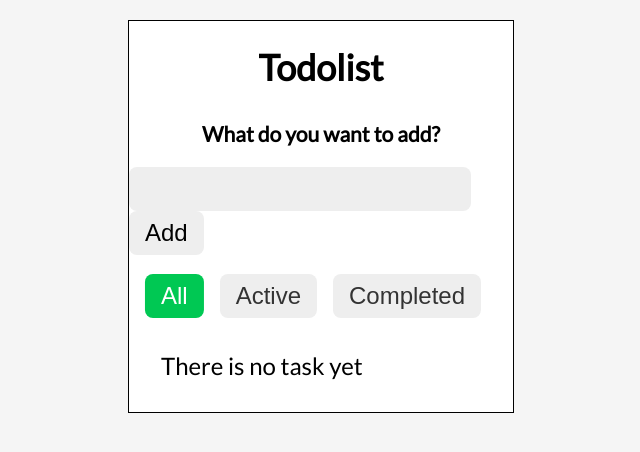
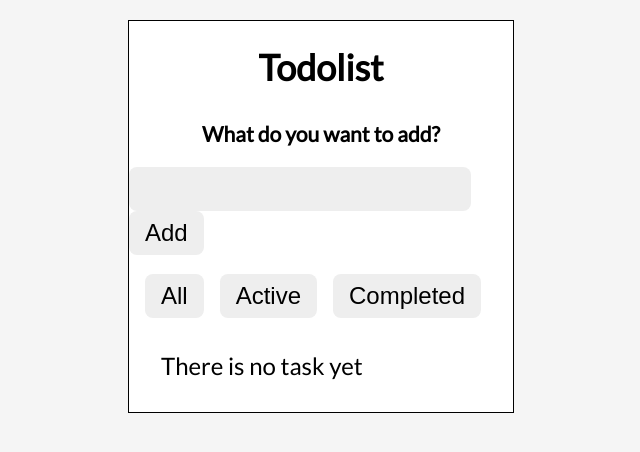
Before and after one commit to Made1ra/my-todolist-app, a React (Vite) app: page / in a window 1280 px wide. Shown: the top 452 px of the page, without its empty margins (319-959 px from the left). Built offline with nearby package versions, Linux system fonts and the light colour scheme.

Commit message:
Extract button into a separate component

```diff
--- /dev/null
+++ b/src/components/Button.tsx
@@ -0,0 +1,46 @@
+import { styled } from 'styled-components';
+
+const StyledButton = styled.button`
+    font-size: 1.5rem;
+    padding: 0.5rem 1rem;
+    border-radius: 0.5rem;
+    border: none;
+    background-color: #eee;
+    margin-right: 1rem;
+
+    &.active-filter {
+        background-color: #00c853;
+        color: #fff;
+        cursor: pointer;
+    }
+
+    &.inactive-filter {
+        background-color: #eee;
+        color: #333;
+        cursor: pointer;
+        margin-right: 1rem;
+    }
+
+    &:hover {
+        cursor: pointer;
+        opacity: 0.9;
+    }
+
+    @media (max-width: 576px) {
+        margin-left: 1%;
+    }
+`;
+
+type ButtonProps = {
+    children: React.ReactNode;
+    className?: string;
+    onClick: () => void;
+};
+
+function Button({ children }: ButtonProps) {
+    return (
+        <StyledButton>{children}</StyledButton>
+    );
+}
+
+export default Button;
--- a/src/components/Todolist.tsx
+++ b/src/components/Todolist.tsx
@@ -7,37 +7,7 @@ import Container from './Container';
 import Header from './Header';
 import Heading from './Heading';
 import TextInput from './TextInput';
-
-const StyledButton = styled.button`
-    font-size: 1.5rem;
-    padding: 0.5rem 1rem;
-    border-radius: 0.5rem;
-    border: none;
-    background-color: #eee;
-    margin-right: 1rem;
-
-    &.active-filter {
-        background-color: #00c853;
-        color: #fff;
-        cursor: pointer;
-    }
-
-    &.inactive-filter {
-        background-color: #eee;
-        color: #333;
-        cursor: pointer;
-        margin-right: 1rem;
-    }
-
-    &:hover {
-        cursor: pointer;
-        opacity: 0.9;
-    }
-
-    @media (max-width: 576px) {
-        margin-left: 1%;
-    }
-`;
+import Button from './Button';
 
 const SubmitButton = styled.button`
     background-color: #00c853;
@@ -174,26 +144,26 @@ function Todolist() {
                     onKeyDown={(event) => event.key === 'Enter' && add()}
                 >
                 </TextInput>
-                <StyledButton onClick={() => add()}>Add</StyledButton>
+                <Button onClick={() => add()}>Add</Button>
                 <Filters>
-                    <StyledButton
+                    <Button
                         className={filter === 'All' ? 'active-filter' : 'inactive-filter'}
                         onClick={() => changeFilter('All')}
                     >
                         All
-                    </StyledButton>
-                    <StyledButton
+                    </Button>
+                    <Button
                         className={filter === 'Active' ? 'active-filter' : 'inactive-filter'}
                         onClick={() => changeFilter('Active')}
                     >
                         Active
-                    </StyledButton>
-                    <StyledButton
+                    </Button>
+                    <Button
                         className={filter === 'Completed' ? 'active-filter' : 'inactive-filter'}
                         onClick={() => changeFilter('Completed')}
                     >
                         Completed
-                    </StyledButton>
+                    </Button>
                 </Filters>
                 {updatedTasks.length === 0 ? <Message>There is no task yet</Message> :
                     <List>
@@ -232,18 +202,18 @@ function Todolist() {
                                 )}
                                 {editedTaskId !== task.id && (
                                     <>
-                                        <StyledButton
+                                        <Button
                                             onClick={() => {
                                                 setEditedTaskId(task.id);
                                             }}
                                         >
                                             Edit
-                                        </StyledButton>
-                                        <StyledButton
+                                        </Button>
+                                        <Button
                                             onClick={() => remove(task.id)}
                                         >
                                             Remove
-                                        </StyledButton>
+                                        </Button>
                                     </>
                                 )}
                             </ListItem>
```
